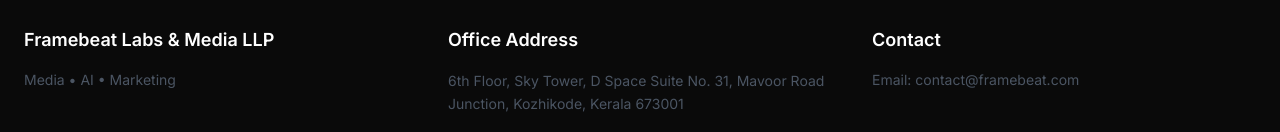
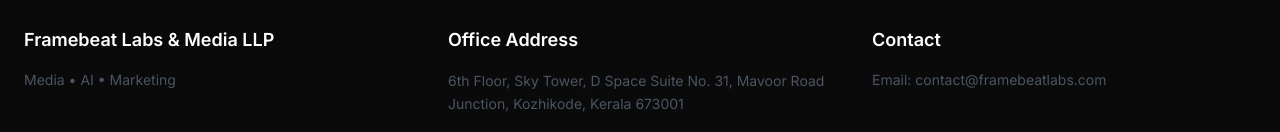
Before and after one commit to Harsha-k04/framebeat, a React (Vite) app: page /services/youtube-management in a window 1280 px wide. Shown: the part 820-952 px from the top of the page. Built offline with nearby package versions, Linux system fonts and the light colour scheme.

Commit message:
Update Footer.jsx

```diff
--- a/src/components/Footer.jsx
+++ b/src/components/Footer.jsx
@@ -23,7 +23,7 @@
         <div>
           <h4 className="text-lg font-semibold">Contact</h4>
           <p className="mt-4 text-gray-600 text-sm">
-            Email: contact@framebeat.com
+            Email: contact@framebeatlabs.com
           </p>
         </div>
       </div>
```
